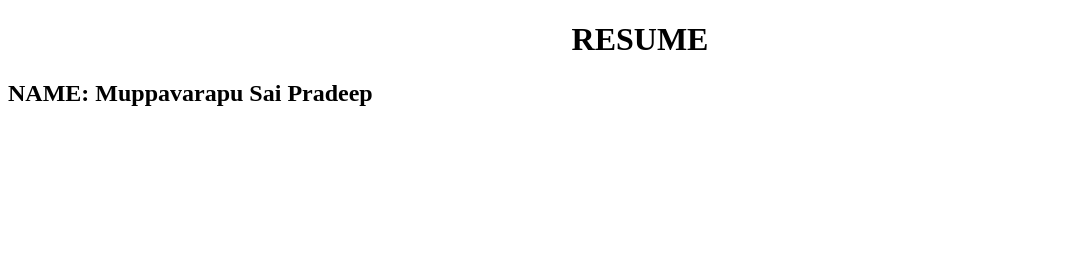
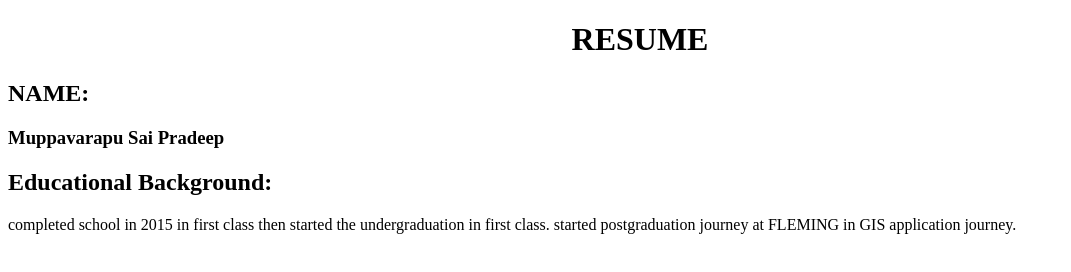
Before and after one commit to pradeepyoi/pradeepyoi.github.io, a plain HTML site: page index.html in a window 1280 px wide. Shown: the whole page, without its empty margins (0-1071 px from the left). Drawn offline with Linux system fonts and the light colour scheme.

Commit message:
Update index.html

```diff
--- a/index.html
+++ b/index.html
@@ -1,23 +1,21 @@
 <!DOCTYPE html>
 <html>
 <head>
-<title>Page Title</title>
-</head>
-<body>
+
 <style>
 h1 {text-align: center;}
-
 h2 {text-align:left;}
-
-
-h4{t
-
 </style>
+<title>Page Title</title>
+<body>
 
 
 <h1>RESUME</h1>
-<h2>NAME:<span class='small'> Muppavarapu Sai Pradeep</h2>
+<h2>NAME:</h2>
+<h3>Muppavarapu Sai Pradeep</h3>
+<h2> Educational Background:</h2>
+<p> completed school in 2015 in first class then started the undergraduation in first class. started postgraduation journey at FLEMING in GIS application journey.</p>
 
-
+</head>
 </body>
 </html>
```
